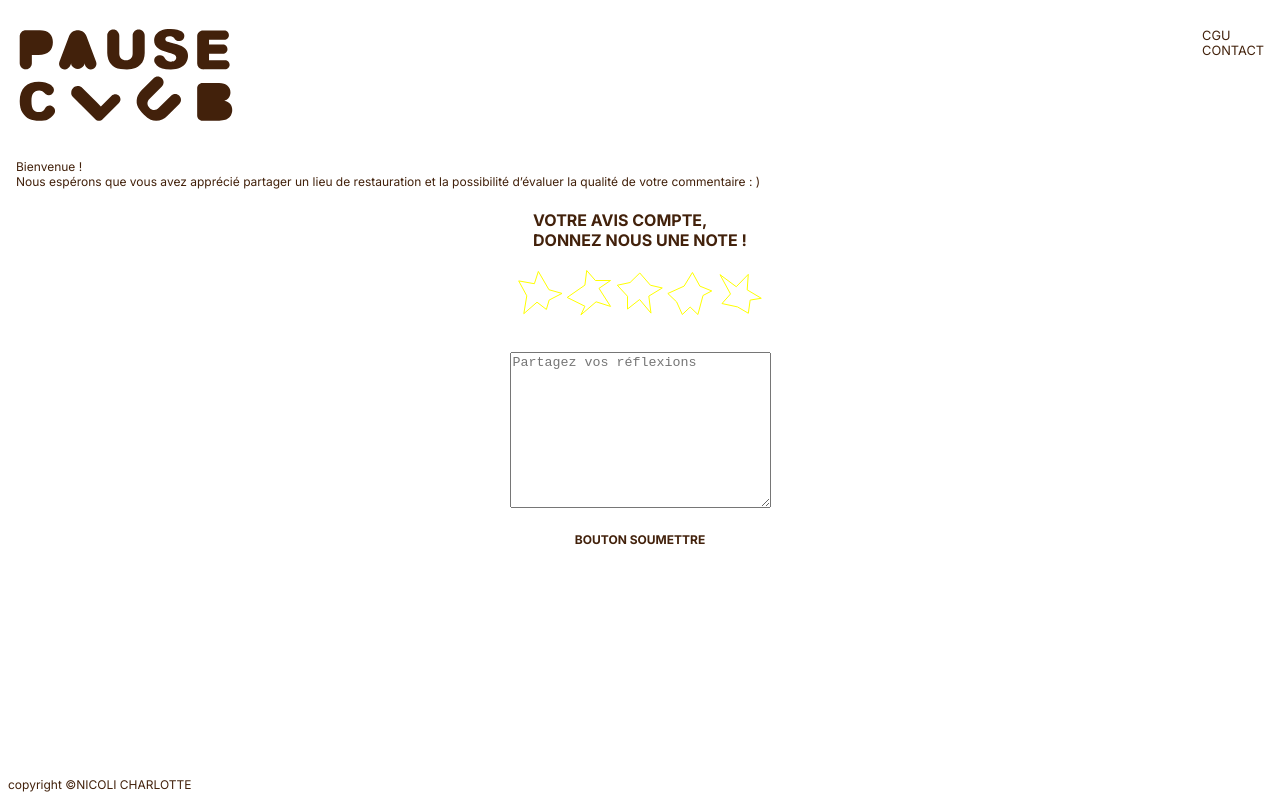
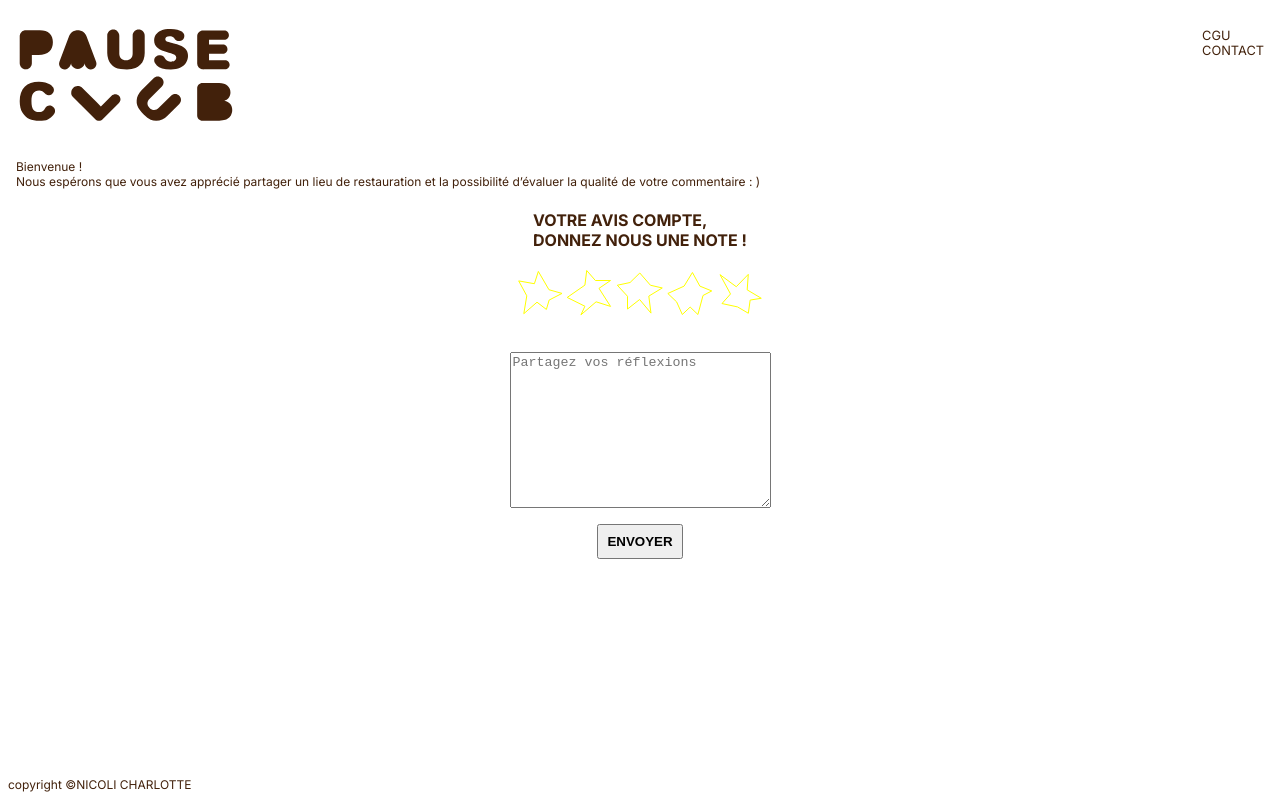
Before and after one commit to VincentDeSaussure/pauseclub.fr, a Next.js app: page / in a window 1280 px wide. Built offline with nearby package versions, Linux system fonts and the light colour scheme.

Commit message:
feat: style bouton soumettre

```diff
--- a/src/components/donnez-votre-avis-formulaire.module.css
+++ b/src/components/donnez-votre-avis-formulaire.module.css
@@ -32,9 +32,9 @@
 }
 
 .soumettre {
-    margin-top: 0.5rem;
+    margin-top: 1rem;
     font-weight: bold;
-    padding: 1rem;
+    padding: 0.5rem;
 }
 
 .avis {
--- a/src/components/donnez-votre-avis-formulaire.tsx
+++ b/src/components/donnez-votre-avis-formulaire.tsx
@@ -50,6 +50,6 @@ export function DonnezVotreAvisFormulaire() {
       DONNEZ NOUS UNE NOTE !</h1>
     <Note />
     <textarea className={styles.avis} cols={30} rows={10} placeholder={'Partagez vos réflexions'}></textarea>
-    <button className={[styles.reset, styles.soumettre].join(' ')} type={'submit'}>BOUTON SOUMETTRE</button>
+    <button className={[styles.soumettre].join(' ')} type={'submit'}>ENVOYER</button>
   </form>;
 }
```
